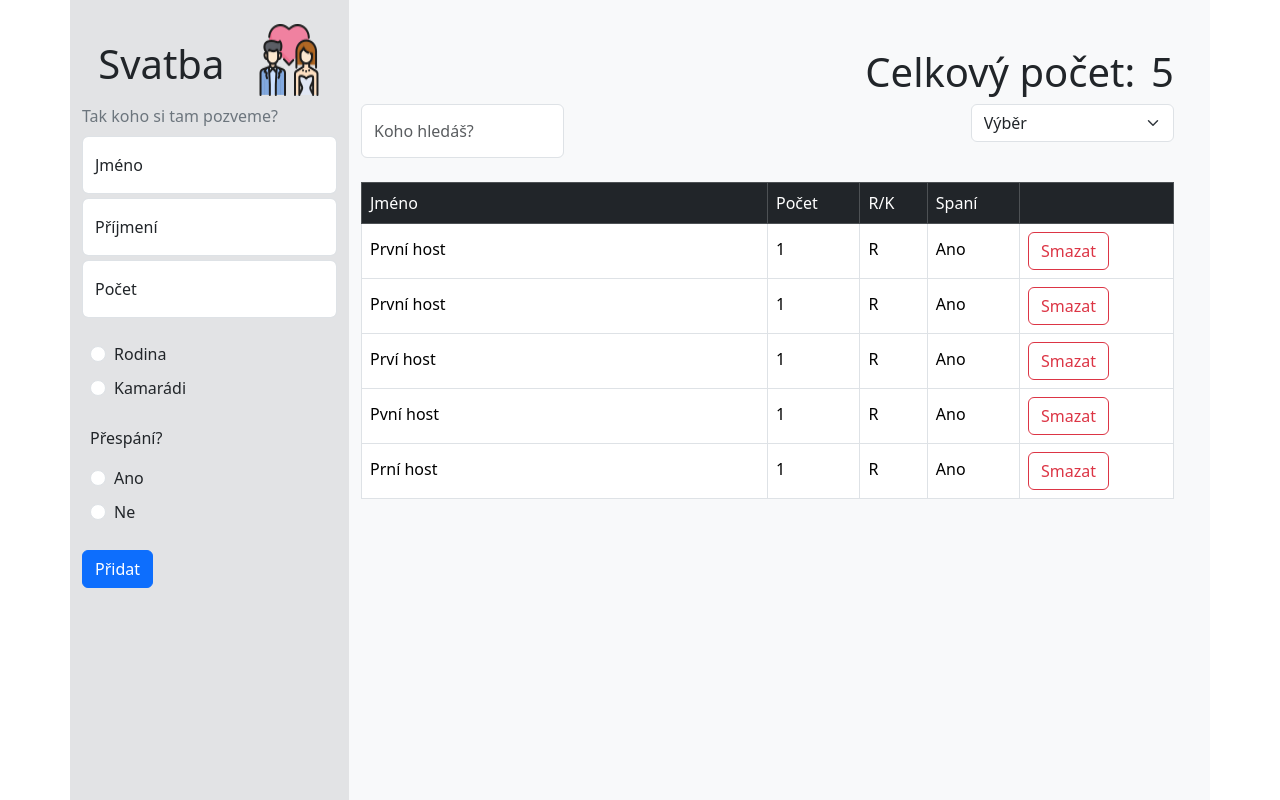
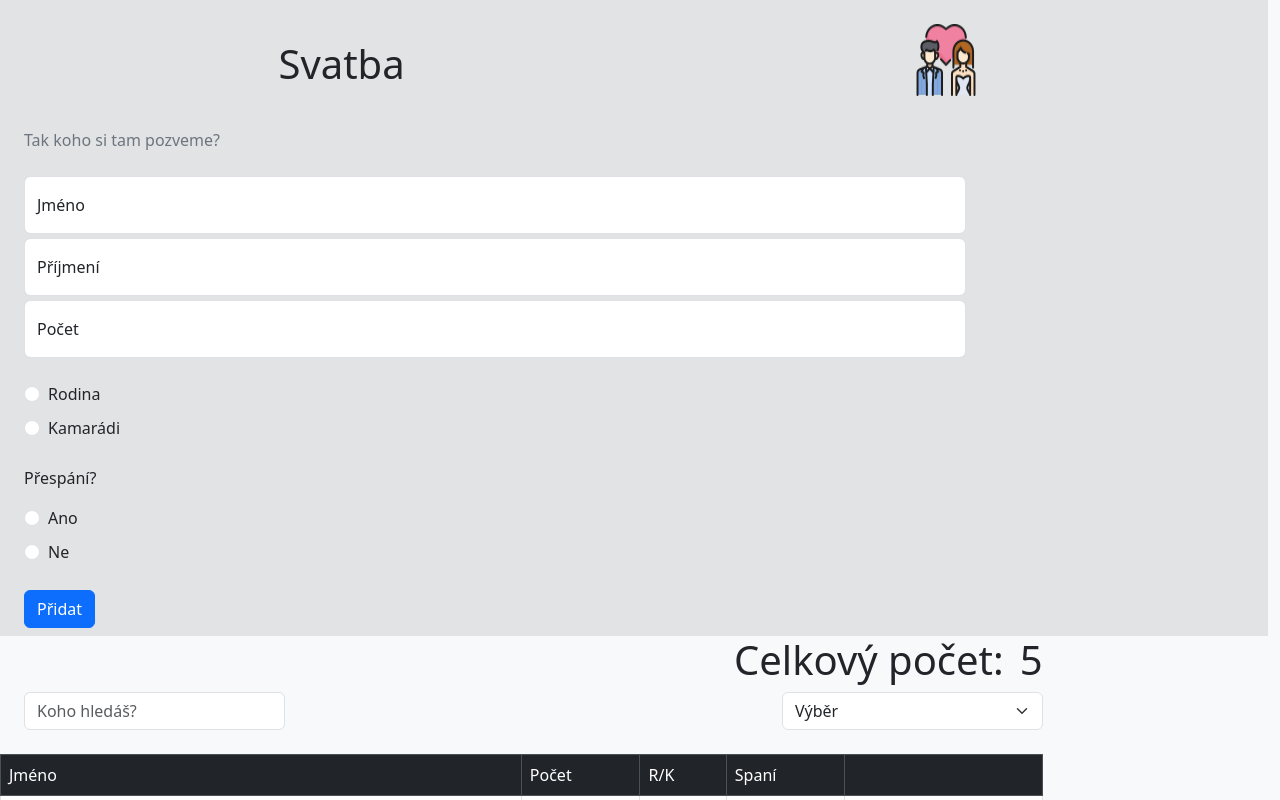
Before and after one commit to Yatrikoxi/Svatba-Hosti, a React (Vite) app: page / in a window 1280 px wide. Shown: the top 800 px of the page. Built offline with nearby package versions, Linux system fonts and the light colour scheme.

Commit message:
update, debug css

```diff
--- a/src/App.tsx
+++ b/src/App.tsx
@@ -92,16 +92,16 @@ function App() {
 
   return (
     <>
-      <div className='container vh-100 d-flex mx-auto bg-light'>
+      <div className='d-flex w-100 bg-light'>
         <div className='row h-100 w-100'>
-          <div className='col-3 bg-secondary-subtle'>
+          <div className='col-12 col-md bg-secondary-subtle'>
             <Form
               onSubmit={(data) =>
                 setPerson([...person, { ...data, id: person.length + 1 }])
               }
             />
           </div>
-          <div className='col-9 mt-5'>
+          <div className='col-12 col-md-10'>
             <div className='d-flex justify-content-end gap-3'>
               <p className='h1'>Celkový počet:</p>
               <p className='h1'>
--- a/src/components/Form.tsx
+++ b/src/components/Form.tsx
@@ -38,21 +38,21 @@ const Form = ({ onSubmit }: Props) => {
 
   return (
     <>
-      <div className='d-flex mt-4 justify-content-around'>
+      <div className='d-flex p-4 justify-content-around'>
         <h1 className='mt-3'>Svatba</h1>
         <img
           src={image}
           alt='weding-icon'
         />
       </div>
-      <p className='m-0 pt-2 pb-2 text-secondary'>Tak koho si tam pozveme?</p>
+      <p className='ms-4 pt-2 pb-2 text-secondary'>Tak koho si tam pozveme?</p>
       <form
         onSubmit={handleSubmit((data) => {
           onSubmit(data);
           reset();
         })}
       >
-        <div className='mb-1 form-floating'>
+        <div className='mb-1 form-floating w-75 ms-4'>
           <input
             {...register("firstName")}
             id='name'
@@ -65,7 +65,7 @@ const Form = ({ onSubmit }: Props) => {
           )}
           <label htmlFor='name'>Jméno</label>
         </div>
-        <div className='mb-1 form-floating'>
+        <div className='mb-1 form-floating w-75 ms-4'>
           <input
             {...register("lastName")}
             id='name'
@@ -78,7 +78,7 @@ const Form = ({ onSubmit }: Props) => {
           )}
           <label htmlFor='name'>Příjmení</label>
         </div>
-        <div className='form-floating'>
+        <div className='form-floating w-75 ms-4'>
           <input
             {...register("amount", { valueAsNumber: true })}
             id='amount'
@@ -91,7 +91,7 @@ const Form = ({ onSubmit }: Props) => {
           )}
           <label htmlFor='amount'>Počet</label>
         </div>
-        <div className='pt-4 ms-2'>
+        <div className='pt-4 ms-4'>
           <div className='form-check pb-2'>
             <input
               className='form-check-input'
@@ -123,7 +123,7 @@ const Form = ({ onSubmit }: Props) => {
             </label>
           </div>
         </div>
-        <div className='pt-4 ms-2'>
+        <div className='pt-4 ms-4'>
           <p className=''>Přespání?</p>
           <div className='form-check pb-2'>
             <input
@@ -158,7 +158,7 @@ const Form = ({ onSubmit }: Props) => {
         </div>
 
         <button
-          className='btn btn-primary mt-4'
+          className='btn btn-primary mt-4 ms-4 mb-2'
           type='submit'
         >
           Přidat
--- a/src/components/list/ListFilter.tsx
+++ b/src/components/list/ListFilter.tsx
@@ -5,7 +5,7 @@ interface Props {
 const ListFilter = ({ onSelectOption }: Props) => {
   return (
     <select
-      className='form-select w-25 mb-3'
+      className='form-select w-25 '
       onChange={(event) => onSelectOption(event.target.value)}
     >
       <option value=''>Výběr</option>
--- a/src/components/list/ListSearch.tsx
+++ b/src/components/list/ListSearch.tsx
@@ -8,7 +8,7 @@ const ListSearch = ({ onSearchOption }: Props) => {
       type='search'
       placeholder='Koho hledáš?'
       onChange={(e) => onSearchOption(e.target.value)}
-      className='form-control w-25'
+      className='form-control w-25 ms-4'
     />
   );
 };
--- a/src/components/list/ListTable.tsx
+++ b/src/components/list/ListTable.tsx
@@ -16,7 +16,7 @@ const ListTable = ({ summ, onDelete }: Props) => {
   if (summ.length === 0)
     return <p className='h1 text-danger'>Zatím není nikdo pozván.</p>;
   return (
-    <table className='table table-bordered'>
+    <table className='table table-bordered '>
       <thead className='table-dark'>
         <tr>
           <th>Jméno</th>
```
